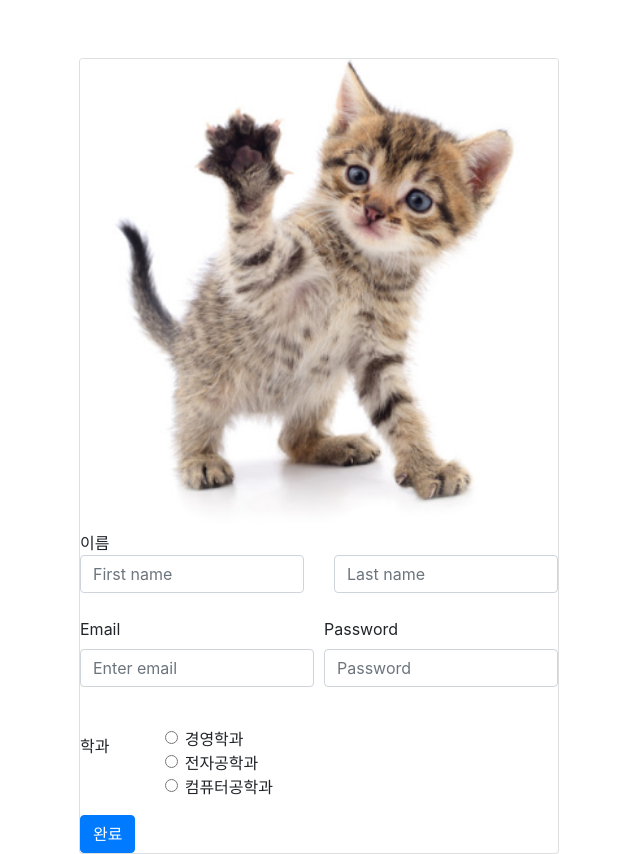
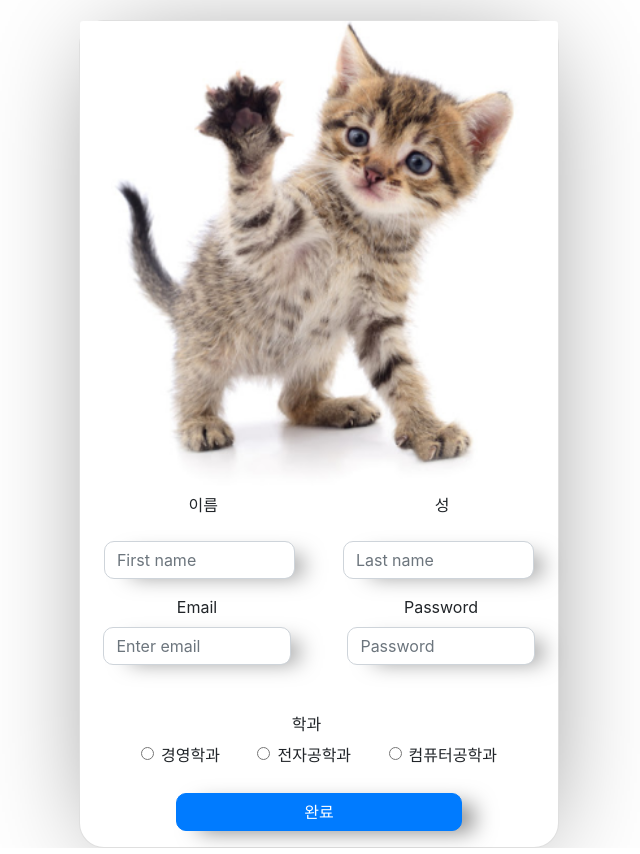
Before and after one commit to JeongJin984/Kit-Diary, a Next.js app in the folder front/: page /signup in a window 1280 px wide. Shown: the whole page, without its empty margins (321-961 px from the left). Built offline with nearby package versions, Linux system fonts and the light colour scheme.

Commit message:
change login, signup page & add css folder

```diff
--- a/front/package.json
+++ b/front/package.json
@@ -4,7 +4,7 @@
     "description": "Kit-Diary front",
     "main": "index.js",
     "scripts": {
-    "dev": "next -p 355"
+        "dev": "next"
     },
     "repository": {
         "type": "git",
--- /dev/null
+++ b/front/pages/css/login.css
@@ -0,0 +1,24 @@
+.stylecard {
+    box-shadow: 2px 9px 106px -25px rgba(0, 0, 0, 0.5);
+    border-radius: 25px;
+}
+
+.login-btn {
+    margin-top: 10px;
+    border-radius: 10px;
+    width: 60%;
+    box-shadow: 17px 6px 22px -6px rgba(0, 0, 0, 0.5);
+}
+
+.form-group {
+    display: flex;
+    flex-direction: column;
+    align-items: center;
+}
+
+.login-email,
+.login-password {
+    width: 80%;
+    border-radius: 10px;
+    box-shadow: 17px 6px 22px -10px rgba(0, 0, 0, 0.5);
+}
--- /dev/null
+++ b/front/pages/css/signup.css
@@ -0,0 +1,29 @@
+.stylecard {
+    box-shadow: 2px 9px 106px -25px rgba(0, 0, 0, 0.5);
+    border-radius: 25px;
+}
+
+.signup-email,
+.signup-password {
+    width: 80%;
+    border-radius: 10px;
+    box-shadow: 17px 6px 22px -10px rgba(0, 0, 0, 0.5);
+}
+.signup-name {
+    width: 40%;
+    border-radius: 10px;
+    box-shadow: 17px 6px 22px -10px rgba(0, 0, 0, 0.5);
+}
+
+.signup-form-name {
+    display: flex;
+    flex-direction: row;
+    justify-content: space-around;
+}
+
+.signup-btn {
+    margin-top: 10px;
+    border-radius: 10px;
+    width: 60%;
+    box-shadow: 17px 6px 22px -6px rgba(0, 0, 0, 0.5);
+}
--- a/front/pages/signup.js
+++ b/front/pages/signup.js
@@ -6,52 +6,58 @@ import Col from 'react-bootstrap/Col';
 import { Card } from 'react-bootstrap';
 import styled from 'styled-components';
 
-
 const StyledCard = styled(Card)`
     margin: auto;
-`
-const StyledButton = styled(Button)`
-   margin-right: 10px;
-`
+`;
 
 const signup = () => {
-    return(
-        <div>
-            <br/><br/>
-            <StyledCard style={{ width: '30rem', marginTop: "10px" }}>
+    return (
+        <div style={{ display: 'flex', justifyContent: 'center' }}>
+            <StyledCard className="stylecard" style={{ width: '30rem', marginTop: '20px' }}>
                 <StyledCard.Img variant="top" src="/cat.png" />
                 <Form>
-                        이름
-                        <Row>
-                            <Col>
-                            <Form.Control placeholder="First name" />
-                            </Col>
-                            <Col>
-                            <Form.Control placeholder="Last name" />
-                            </Col>
-                        </Row>
-                    </Form>
-                    <br/>
-                    <Form>
+                    <Form.Group className="signup-form-name">
+                        <Form.Label>이름</Form.Label>
+                        <Form.Label>성</Form.Label>
+                    </Form.Group>
+                    <Form.Group className="signup-form-name">
+                        <Form.Control placeholder="First name" className="signup-name" />
+                        <Form.Control placeholder="Last name" className="signup-name" />
+                    </Form.Group>
                     <Form.Row>
                         <Form.Group as={Col} controlId="formGridEmail">
                             <Form.Label>Email</Form.Label>
-                        <Form.Control type="email" placeholder="Enter email" />
+                            <Form.Control
+                                type="email"
+                                placeholder="Enter email"
+                                className="signup-email"
+                            />
                         </Form.Group>
-
                         <Form.Group as={Col} controlId="formGridPassword">
                             <Form.Label>Password</Form.Label>
-                        <Form.Control type="password" placeholder="Password" />
+                            <Form.Control
+                                type="password"
+                                placeholder="Password"
+                                className="signup-password"
+                            />
                         </Form.Group>
                     </Form.Row>
-                    <br/>
+                    <br />
                     <Form>
                         <fieldset>
                             <Form.Group as={Row}>
                                 <Form.Label as="legend" column sm={2}>
                                     학과
                                 </Form.Label>
-                        <Col sm={10}>
+                                <Col
+                                    sm={10}
+                                    style={{
+                                        display: 'flex',
+                                        flexDirection: 'row',
+                                        alignItems: 'flexStart',
+                                        justifyContent: 'space-around',
+                                    }}
+                                >
                                     <Form.Check
                                         type="radio"
                                         label="경영학과"
@@ -72,16 +78,17 @@ const signup = () => {
                                     />
                                 </Col>
                             </Form.Group>
+                            <Form.Group>
+                                <Button variant="primary" type="submit" className="signup-btn">
+                                    완료
+                                </Button>
+                            </Form.Group>
                         </fieldset>
                     </Form>
-
-                    <Button variant="primary" type="submit">
-                        완료
-                    </Button>
                 </Form>
             </StyledCard>
         </div>
     );
-}
+};
 
 export default signup;
```
Also changed, not shown: front/pages/_app.js (+5 -3 lines), front/pages/login.js (+27 -25 lines). Lines whose indentation alone changed are shown as unchanged.
